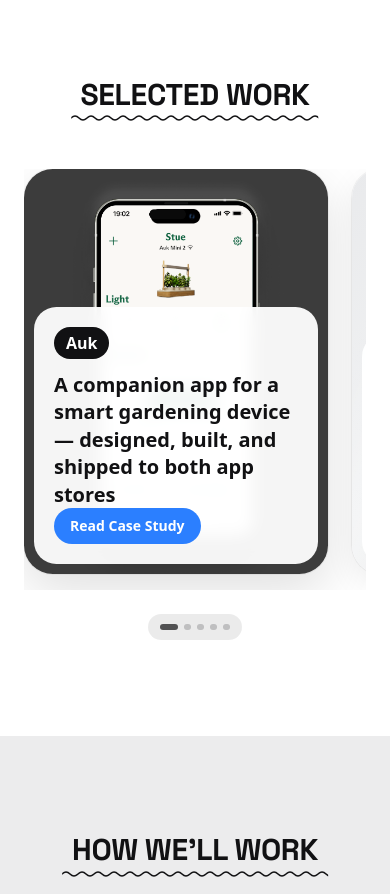
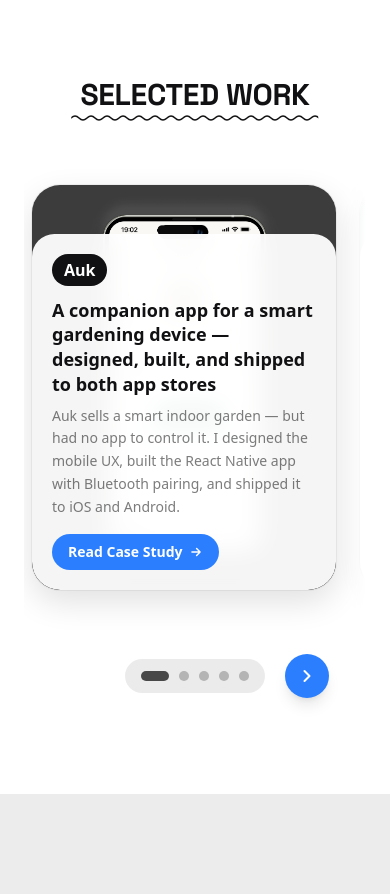
Before and after one commit to A1exZen/portfolio-website, a React (Vite) app: page / in a window 390 px wide. Shown: the part 3000-3894 px from the top of the page. Built offline with nearby package versions, Linux system fonts and the light colour scheme; a web font is replaced by a local one.

Commit message:
change work cards

```diff
--- a/src/components/CaseStudies.tsx
+++ b/src/components/CaseStudies.tsx
@@ -1,9 +1,50 @@
-import { useCallback, useEffect, useRef, useState } from "react";
+import { useCallback, useEffect, useMemo, useRef, useState } from "react";
 import SectionHeading from "./SectionHeading";
 import CaseStudyCard, { type CaseStudyCardData } from "./CaseStudyCard";
 import IconButton from "./ui/IconButton";
 import Dots from "./ui/Dots";
 import { useContent } from "../cms/ContentProvider";
+
+// Tracks the in-flight animation per element, so a second click while one is
+// still running cancels it instead of fighting it for control of scrollLeft
+// (two competing rAF loops writing scrollLeft each frame is a classic source
+// of visible jitter).
+const activeAnimations = new WeakMap<HTMLElement, number>();
+
+/** Eases an element's scrollLeft to a target. A custom ease-in-out cubic reads
+ * far smoother than the native `behavior: "smooth"` (which starts abruptly and
+ * varies across browsers) — it accelerates and decelerates gently at both ends. */
+function smoothScrollTo(el: HTMLElement, targetLeft: number, duration = 620) {
+  const prevFrame = activeAnimations.get(el);
+  if (prevFrame !== undefined) cancelAnimationFrame(prevFrame);
+
+  const startLeft = el.scrollLeft;
+  const change = targetLeft - startLeft;
+  if (Math.abs(change) < 1) return;
+
+  // CSS scroll-snap tries to re-align to the nearest snap point on every
+  // scroll event, including ones caused by our own writes to scrollLeft —
+  // that tug-of-war is the other half of the jitter. Suspend it for the
+  // duration of the animation and restore it once we land exactly on target.
+  const prevSnap = el.style.scrollSnapType;
+  el.style.scrollSnapType = "none";
+
+  const startTime = performance.now();
+  const ease = (t: number) =>
+    t < 0.5 ? 4 * t * t * t : 1 - Math.pow(-2 * t + 2, 3) / 2;
+
+  function frame(now: number) {
+    const t = Math.min(1, (now - startTime) / duration);
+    el.scrollLeft = startLeft + change * ease(t);
+    if (t < 1) {
+      activeAnimations.set(el, requestAnimationFrame(frame));
+    } else {
+      el.style.scrollSnapType = prevSnap;
+      activeAnimations.delete(el);
+    }
+  }
+  activeAnimations.set(el, requestAnimationFrame(frame));
+}
 
 export default function CaseStudies() {
   const { projects } = useContent();
@@ -30,10 +71,12 @@ export default function CaseStudies() {
 
   const scrollToIndex = useCallback(
     (i: number) => {
+      const el = trackRef.current;
+      if (!el) return;
       const clamped = Math.max(0, Math.min(cards.length - 1, i));
-      trackRef.current?.scrollTo({ left: step() * clamped, behavior: "smooth" });
+      smoothScrollTo(el, step() * clamped);
     },
-    [step]
+    [step, cards.length]
   );
 
   const onScroll = useCallback(() => {
@@ -51,22 +94,36 @@ export default function CaseStudies() {
     return () => window.removeEventListener("resize", onScroll);
   }, [onScroll]);
 
+  // A soft gradient mask fades whichever edge still has more cards behind it,
+  // hinting the track scrolls without a hard clip. An edge with nothing beyond
+  // it (start/end) isn't faded, so the first/last card stays fully solid.
+  const maskImage = useMemo(() => {
+    const left = atStart ? "0%" : "6%";
+    const right = atEnd ? "100%" : "94%";
+    return `linear-gradient(to right, transparent 0%, #000 ${left}, #000 ${right}, transparent 100%)`;
+  }, [atStart, atEnd]);
+
   return (
     <section id="work" className="bg-white py-24 sm:py-28">
       <div className="mx-auto max-w-6xl px-6">
         <SectionHeading>Selected Work</SectionHeading>
 
-        <div className="relative mt-14">
+        <div className="relative mt-6">
           <div
             ref={trackRef}
             onScroll={onScroll}
-            className="flex snap-x snap-mandatory gap-6 overflow-x-auto pb-4 scrollbar-none [&::-webkit-scrollbar]:hidden"
+            style={{ maskImage, WebkitMaskImage: maskImage }}
+            // Generous vertical padding: an overflow-x scroller also clips the
+            // vertical axis, so without room the cards' drop shadows get sliced
+            // off in a hard grey band. This padding lets them breathe.
+            className="flex snap-x snap-mandatory gap-6 overflow-x-auto px-2 py-12 scrollbar-none [&::-webkit-scrollbar]:hidden"
           >
             {cards.map((c, i) => (
               <CaseStudyCard key={c.title} data={c} featured={i === 0} />
             ))}
           </div>
 
+          {/* Desktop: chevrons float over the sides of the track */}
           <IconButton
             ariaLabel="Previous case study"
             disabled={atStart}
@@ -85,8 +142,28 @@ export default function CaseStudies() {
           </IconButton>
         </div>
 
-        <div className="mt-6 flex justify-center">
+        {/* Mobile: chevrons flank the dots below the cards instead of
+            floating over them, where they'd cover the touch-scroll area.
+            Desktop keeps just the dots, since the chevrons above already
+            cover next/previous. */}
+        <div className="mt-4 flex items-center justify-center gap-5">
+          <IconButton
+            ariaLabel="Previous case study"
+            disabled={atStart}
+            onClick={() => scrollToIndex(active - 1)}
+            className="grid sm:hidden"
+          >
+            <ChevronLeft />
+          </IconButton>
           <Dots count={cards.length} active={active} onSelect={scrollToIndex} />
+          <IconButton
+            ariaLabel="Next case study"
+            disabled={atEnd}
+            onClick={() => scrollToIndex(active + 1)}
+            className="grid sm:hidden"
+          >
+            <ChevronRight />
+          </IconButton>
         </div>
       </div>
     </section>
--- a/src/components/CaseStudyCard.tsx
+++ b/src/components/CaseStudyCard.tsx
@@ -9,7 +9,7 @@ export type CaseStudyCardData = {
 	/** Raw hex override for brand-specific tags (e.g. "#ef4444"). */
 	tagColor?: string;
 	title: string;
-	/** Shown only on hover, once the panel expands. */
+	/** Shown only on hover (desktop), always visible on touch. */
 	desc?: string;
 	/** Present => links to the live case study; absent => "Coming soon". */
 	slug?: string;
@@ -19,14 +19,18 @@ export type CaseStudyCardData = {
 
 type Props = {
 	data: CaseStudyCardData;
-	/** Slightly stronger shadow + accent ring on hover — the lead card. */
+	/** Slightly stronger shadow — the lead card. */
 	featured?: boolean;
 };
 
+// Shared expo-out easing so every transition on the card feels of a piece.
+const EASE = "ease-[cubic-bezier(0.22,1,0.36,1)]";
+
 /**
- * A single slider card. Default state is compact (tag + title only, most of
- * the card showing image); hovering grows the panel to reveal the
- * description, which visually pushes the image up and out of view.
+ * A single slider card. The caption panel is flush with the card's bottom and
+ * side edges (rounded top only) so no background ever peeks out beneath it.
+ * On desktop it's compact (tag + title) and grows upward on hover to reveal
+ * the description; on touch there's no hover, so it stays expanded by default.
  */
 export default function CaseStudyCard({ data, featured = false }: Props) {
 	const live = Boolean(data.slug);
@@ -34,51 +38,59 @@ export default function CaseStudyCard({ data, featured = false }: Props) {
 	const card = (
 		<article
 			data-slider-card
-			className={`group relative flex aspect-3/4 w-[78vw] max-w-90 shrink-0 snap-center flex-col justify-end overflow-hidden rounded-[1.8rem] ring-1 ring-black/5 transition-shadow duration-300 ${
+			className={`group relative flex aspect-3/4 w-[78vw] max-w-88 shrink-0 snap-center flex-col justify-end overflow-hidden rounded-[1.75rem] ring-1 ring-black/5 transition-shadow duration-500 ${EASE} hover:shadow-[0_14px_34px_rgba(0,0,0,0.15)] ${
 				featured
-					? "shadow-[0_18px_50px_rgba(0,0,0,0.12)]"
-					: "shadow-[0_10px_30px_rgba(0,0,0,0.07)]"
+					? "shadow-[0_12px_32px_rgba(0,0,0,0.12)]"
+					: "shadow-[0_10px_28px_rgba(0,0,0,0.09)]"
 			}`}
 		>
-			{/* Background image — subtle push-up on hover as the panel grows */}
-			<div className="absolute inset-0 transition-transform duration-500 ease-out group-hover:scale-[1.03] group-hover:blur-sm">
-				<Placeholder
-					label={data.imgLabel}
-					src={data.imgSrc}
-					rounded="rounded-none"
-				/>
+			{/* Background image — slow zoom on hover, clipped by the card */}
+			<div className="absolute inset-0 overflow-hidden">
+				<div
+					className={`h-full w-full transition-transform duration-800 ${EASE} group-hover:scale-[1.06]`}
+				>
+					<Placeholder
+						label={data.imgLabel}
+						src={data.imgSrc}
+						rounded="rounded-none"
+					/>
+				</div>
 			</div>
 
-			{/* Content panel: grows taller on hover to reveal the description; the
-          CTA row stays pinned to the bottom via the flex-1 spacer above it. */}
-			<div className="relative m-2.5 flex min-h-[44%] flex-col rounded-[1.4rem] bg-white/95 p-5 backdrop-blur transition-[min-height] duration-300 ease-out group-hover:min-h-[68%] group-hover:m-0 group-hover:transition-all">
+			{/* Caption panel — flush to bottom/side edges, rounded top only */}
+			<div
+				className={`relative flex min-h-[56%] flex-col rounded-t-[1.4rem] bg-white/95 p-5 backdrop-blur-md transition-[min-height] duration-500 ${EASE} sm:min-h-[42%] sm:group-hover:min-h-[66%]`}
+			>
 				<div className="flex-1">
 					{data.tagColor ? (
 						<Badge color={data.tagColor}>{data.tag}</Badge>
 					) : (
 						<Badge tone={data.tagTone}>{data.tag}</Badge>
 					)}
-					<h3 className="mt-3 text-xl font-bold leading-snug text-ink">
+					<h3 className="mt-3 text-lg font-bold leading-snug text-ink sm:text-xl">
 						{data.title}
 					</h3>
 
 					{data.desc && (
-						<div className="mt-0 grid grid-rows-[0fr] opacity-0 transition-all duration-300 ease-out group-hover:mt-2 group-hover:grid-rows-[1fr] group-hover:opacity-100">
-							<p className="min-h-0 overflow-hidden text-sm text-ink/55">
+						<div
+							className={`grid grid-rows-[1fr] opacity-100 transition-all duration-500 ${EASE} sm:mt-0 sm:grid-rows-[0fr] sm:opacity-0 sm:group-hover:grid-rows-[1fr] sm:group-hover:opacity-100`}
+						>
+							<p className="mt-2 min-h-0 overflow-hidden text-sm leading-relaxed text-ink/55">
 								{data.desc}
 							</p>
 						</div>
 					)}
 				</div>
 
-				<div>
+				<div className="mt-4">
 					{live ? (
-						<span className="inline-flex items-center gap-1.5 rounded-full bg-accent px-4 py-2 text-sm font-bold text-white transition-transform group-hover:scale-[1.03]">
+						<span className="inline-flex items-center gap-1.5 rounded-full bg-accent px-4 py-2 text-sm font-bold text-white transition-transform duration-300 group-hover:scale-[1.03]">
 							Read Case Study
+							<ArrowIcon />
 						</span>
 					) : (
 						<span className="text-sm font-bold text-accent/70">
-							Coming soon...
+							Coming soon…
 						</span>
 					)}
 				</div>
@@ -87,10 +99,34 @@ export default function CaseStudyCard({ data, featured = false }: Props) {
 	);
 
 	return live ? (
-		<Link to={`/case-studies/${data.slug}`} className="shrink-0">
+		<Link
+			to={`/case-studies/${data.slug}`}
+			className="shrink-0 cursor-pointer"
+		>
 			{card}
 		</Link>
 	) : (
 		card
 	);
 }
+
+function ArrowIcon() {
+	return (
+		<svg
+			width="14"
+			height="14"
+			viewBox="0 0 24 24"
+			fill="none"
+			aria-hidden
+			className="transition-transform duration-300 group-hover:translate-x-0.5"
+		>
+			<path
+				d="M5 12h14m0 0-6-6m6 6-6 6"
+				stroke="currentColor"
+				strokeWidth="2.4"
+				strokeLinecap="round"
+				strokeLinejoin="round"
+			/>
+		</svg>
+	);
+}
--- a/src/components/ui/Dots.tsx
+++ b/src/components/ui/Dots.tsx
@@ -7,11 +7,13 @@ type Props = {
   className?: string;
 };
 
-/** Pill-shaped pagination track — the active dot widens into a bar. */
+/** Pill-shaped pagination track — the active dot widens into a bar. Each dot
+ * has a generous invisible hit area (via a `before` pseudo-element) so it's
+ * comfortable to tap on touch even though the visible bar is small. */
 export default function Dots({ count, active, onSelect, className = "" }: Props) {
   return (
     <div
-      className={`inline-flex items-center gap-1.5 rounded-full bg-black/8 px-3 py-2.5 ${className}`}
+      className={`inline-flex items-center gap-2.5 rounded-full bg-black/8 px-4 py-3 ${className}`}
     >
       {Array.from({ length: count }).map((_, i) => (
         <motion.button
@@ -20,10 +22,12 @@ export default function Dots({ count, active, onSelect, className = "" }: Props)
           aria-label={`Go to slide ${i + 1}`}
           aria-current={active === i}
           onClick={() => onSelect?.(i)}
-          animate={{ width: active === i ? 18 : 7 }}
+          whileHover={{ scale: active === i ? 1 : 1.25 }}
+          whileTap={{ scale: 0.9 }}
+          animate={{ width: active === i ? 28 : 10 }}
           transition={{ type: "spring", stiffness: 400, damping: 30 }}
-          className={`h-1.5 rounded-full transition-colors ${
-            active === i ? "bg-ink/70" : "bg-ink/20"
+          className={`relative h-2.5 cursor-pointer rounded-full transition-colors before:absolute before:-inset-x-1 before:-inset-y-2.5 before:content-[''] ${
+            active === i ? "bg-ink/75" : "bg-ink/25 hover:bg-ink/45"
           }`}
         />
       ))}
```
